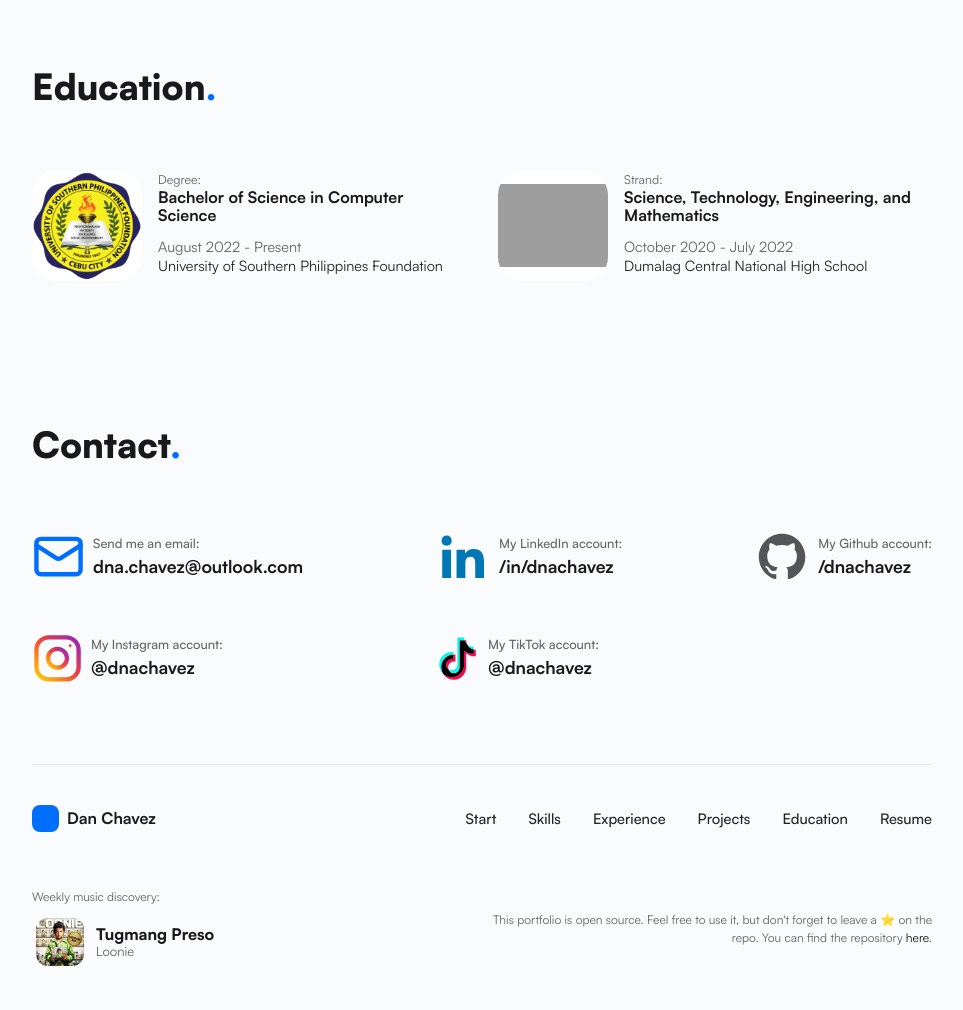
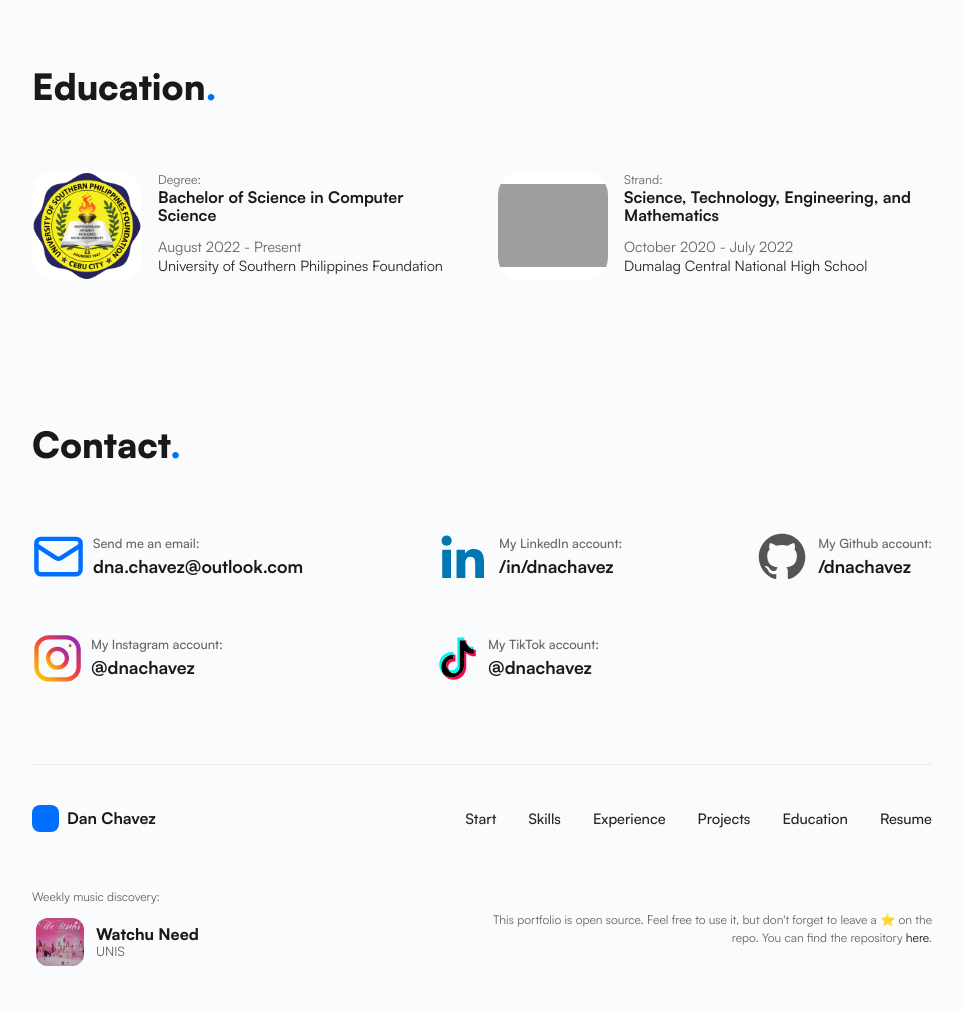
Before and after one commit to bpabatao/bpabatao.github.io, an Astro site: page / in a window 1280 px wide. Shown: the part 4238-5248 px from the top of the page, without its empty margins (158-1121 px from the left). Built offline with nearby package versions, Linux system fonts and the light colour scheme; Astro itself is replaced by a stand-in of ours; grey boxes are pictures that could not be loaded.

Commit message:
Update footer.astro with new song details

```diff
--- a/src/components/footer.astro
+++ b/src/components/footer.astro
@@ -1,9 +1,9 @@
 ---
 import Logo from "./logo.astro";
-const thumbnail = "/music/tugmangpreso.webp";
-const artist = "Loonie";
-const song = "Tugmang Preso";
-const link = "https://open.spotify.com/track/3iF6qURjmUsozda5wS6nkz";
+const thumbnail = "/music/watchu-need.webp";
+const artist = "UNIS";
+const song = "Watchu Need";
+const link = "https://open.spotify.com/track/6PYphoxBs7FU51L8zAcUOV";
 ---
 
 <footer
```
Also changed, not shown: public/music/watchu-need.webp (added).
